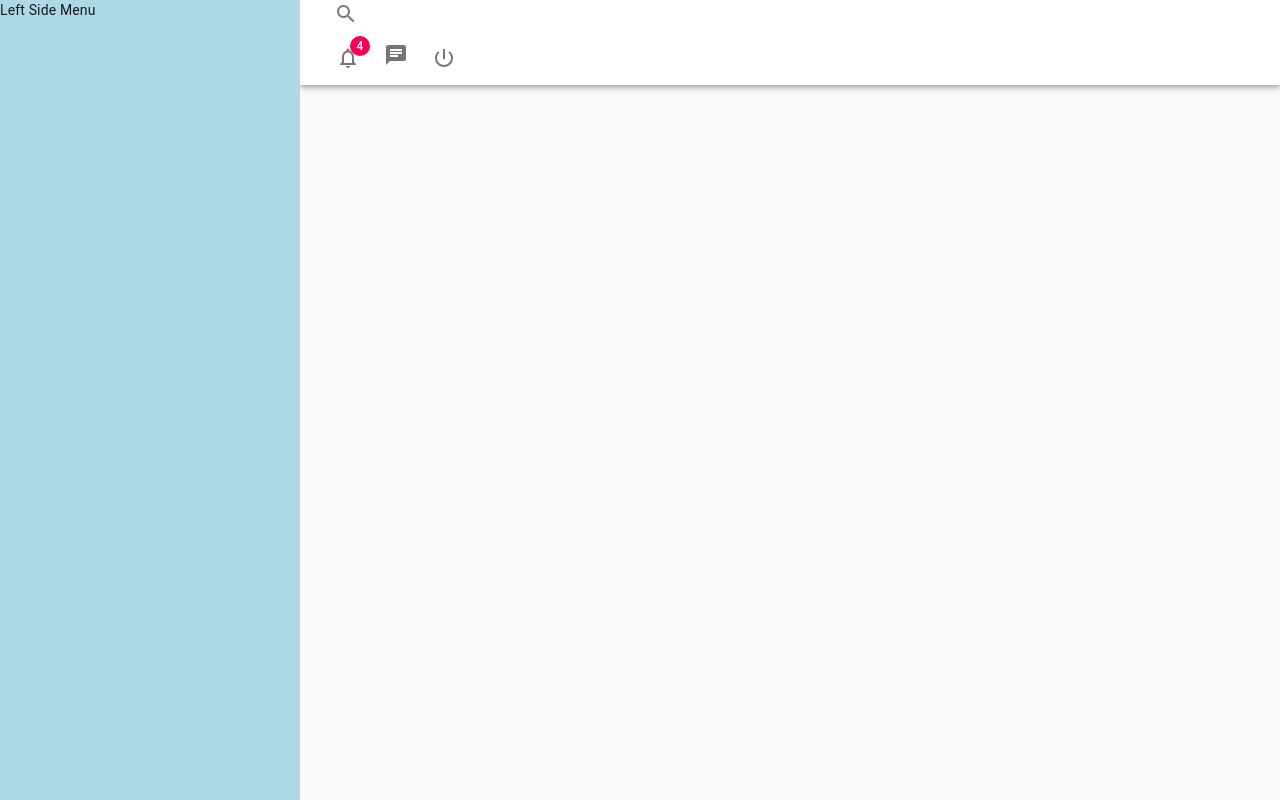
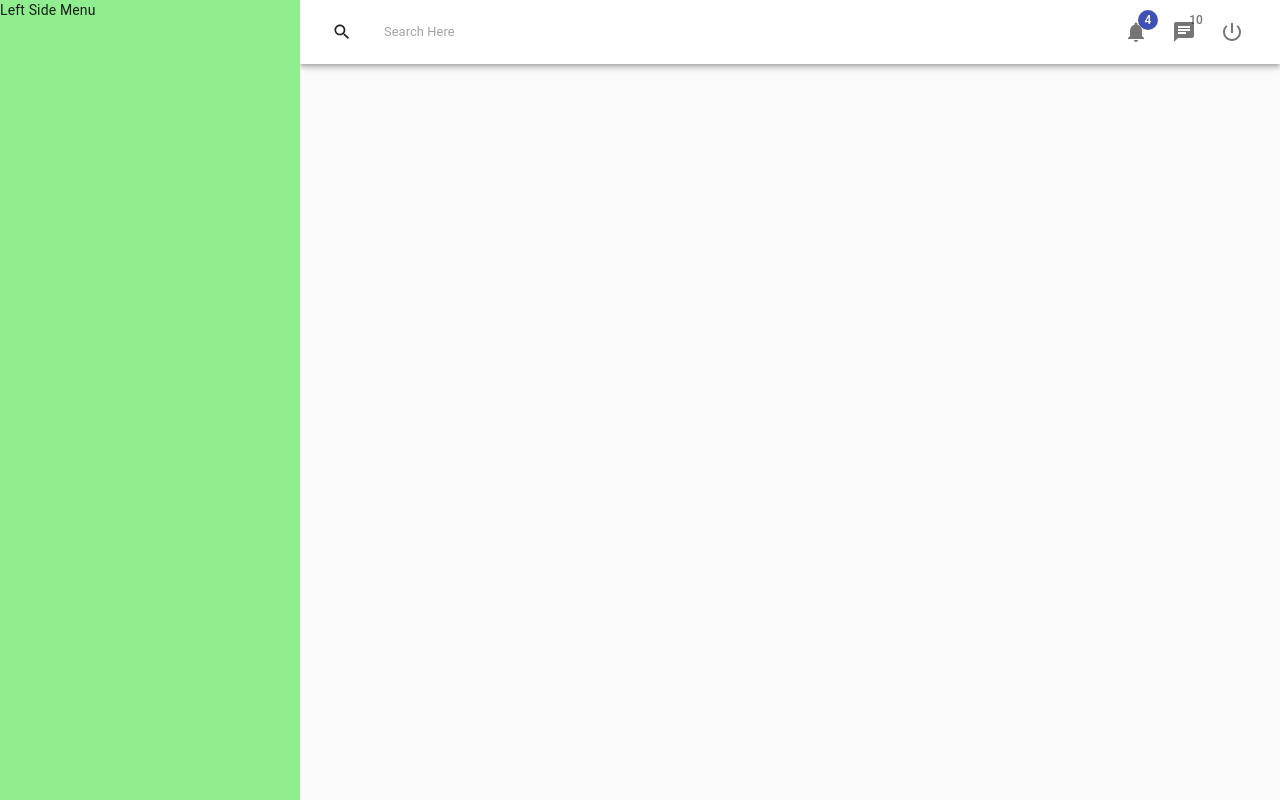
Before and after one commit to VijayKrishnaIT/React-App, a React (Create React App) app: page / in a window 1280 px wide. Built offline with nearby package versions, Linux system fonts and the light colour scheme.

Commit message:
Adding header and sidemenu

```diff
--- a/src/components/Header.js
+++ b/src/components/Header.js
@@ -1,66 +1,89 @@
-import {
-  AppBar,
-  Grid,
-  Toolbar,
-  InputBase,
-  IconButton,
-  Badge,
-} from "@material-ui/core";
 import React from "react";
-import SearchIcon from "@material-ui/icons/Search";
+import AppBar from "@material-ui/core/AppBar";
+import { Toolbar, Grid, InputBase, IconButton, Badge } from "@material-ui/core";
+import NotificationsIcon from "@material-ui/icons/Notifications";
 import ChatIcon from "@material-ui/icons/Chat";
 import PowerSettingsNewIcon from "@material-ui/icons/PowerSettingsNew";
-import NotificationsNoneIcon from "@material-ui/icons/NotificationsNone";
 import { makeStyles } from "@material-ui/core";
+import SearchIcon from "@material-ui/icons/Search";
 
-const useStyles = makeStyles({
+// const useStyles = makeStyles({
+//   root: {
+//     backgroundColor: "#fff",
+//   },
+//   searchItem: {
+//     width: "300px",
+//     fontSize: "0.8rem",
+//     padding: "0px 10px",
+//     opacity: "0.6px",
+//     "&:hover": {
+//       backgroundColor: "lightgrey",
+//     },
+//     "& .MuiSvgIcon-root ": {
+//       marginRight: "30px",
+//     },
+//     btnRoot: {
+//       backgroundColor: "green",
+//     },
+//     btnLabel: {
+//       backgroundColor: "red",
+//     },
+//   },
+// });
+
+const useStyles = makeStyles((theme) => ({
   root: {
     backgroundColor: "#fff",
   },
   searchItem: {
+    width: "300px",
     fontSize: "0.8rem",
-    padding: "0px 10px",
-    opacity: "0.6",
+    padding: `0px ${theme.spacing(1)}px`,
+    opacity: "0.6px",
     "&:hover": {
       backgroundColor: "lightgrey",
     },
-    "&.MuiSvgIcon-fontSizeSmall": {
-      marginRight: "30px",
+    "& .MuiSvgIcon-root ": {
+      marginRight: `${theme.spacing(4)}px`,
     },
     btnRoot: {
       backgroundColor: "green",
     },
-    btnlabel: {
-      backgroundColor: "pink",
+    btnLabel: {
+      backgroundColor: "red",
     },
   },
-});
+}));
 
 function Header() {
   const classes = useStyles();
   return (
-    <AppBar className={classes.root} position="static">
+    <AppBar position="static" className={classes.root}>
       <Toolbar>
-        <Grid Container alignItems="center">
+        <Grid container alignItems="center">
           <Grid>
             <InputBase
-              startAdornment={<SearchIcon />}
+              startAdornment={<SearchIcon fontSize="small" />}
+              placeholder="Search Here"
               className={classes.searchItem}
             />
           </Grid>
-          <Grid item sm={true}>
+          <Grid item sm={true}></Grid>
+          <Grid>
             <IconButton
-              classes={{ root: classes.btnRoot, label: classes.btnlabel }}
+              className={{ root: classes.btnRoot, label: classes.btnLabel }}
             >
-              <Badge badgeContent={4} color="secondary">
-                <NotificationsNoneIcon />
+              <Badge badgeContent={4} color="primary">
+                <NotificationsIcon />
               </Badge>
             </IconButton>
+
             <IconButton>
-              <badgeContent color="primary">
+              <Badge badgeContent={10} color="default">
                 <ChatIcon />
-              </badgeContent>
+              </Badge>
             </IconButton>
+
             <IconButton>
               <PowerSettingsNewIcon />
             </IconButton>
--- a/src/components/SideMenu.js
+++ b/src/components/SideMenu.js
@@ -1,23 +1,27 @@
-import React from "react";
-import { makeStyles, withStyles } from "@material-ui/core";
+// import React from "react";
+// import { makeStyles } from "@material-ui/core";
 
 // const useStyles = makeStyles({
-//   sideMenu: {
+//   SideMenu: {
 //     display: "flex",
 //     flexDirection: "column",
-//     position: "absolute",
 //     left: "0px",
 //     width: "300px",
 //     height: "100%",
-//     backgroundColor: "grey",
+//     backgroundColor: "lightblue",
+//     position: "absolute",
 //   },
 // });
+
 // function SideMenu() {
 //   const classes = useStyles();
-//   return <div className={classes.sideMenu}>LeftSide Menu</div>;
+//   return <div className={classes.SideMenu}>Left Side Menu</div>;
 // }
 
 // export default SideMenu;
+
+import React from "react";
+import { withStyles } from "@material-ui/core";
 
 const styles = {
   sideMenu: {
@@ -26,7 +30,7 @@ const styles = {
     left: "0px",
     width: "300px",
     height: "100%",
-    backgroundColor: "lightblue",
+    backgroundColor: "lightgreen",
     position: "absolute",
   },
 };
```
Also changed, not shown: class2.png (added).
